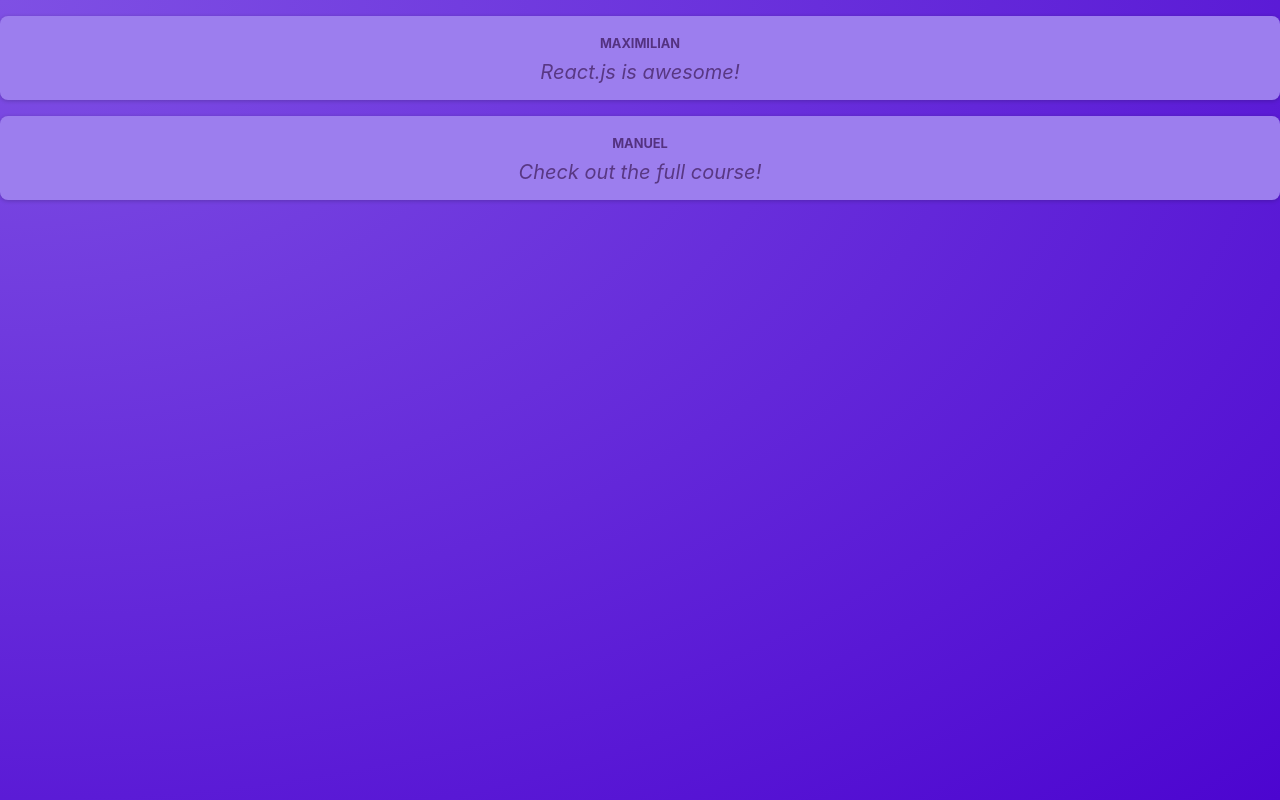
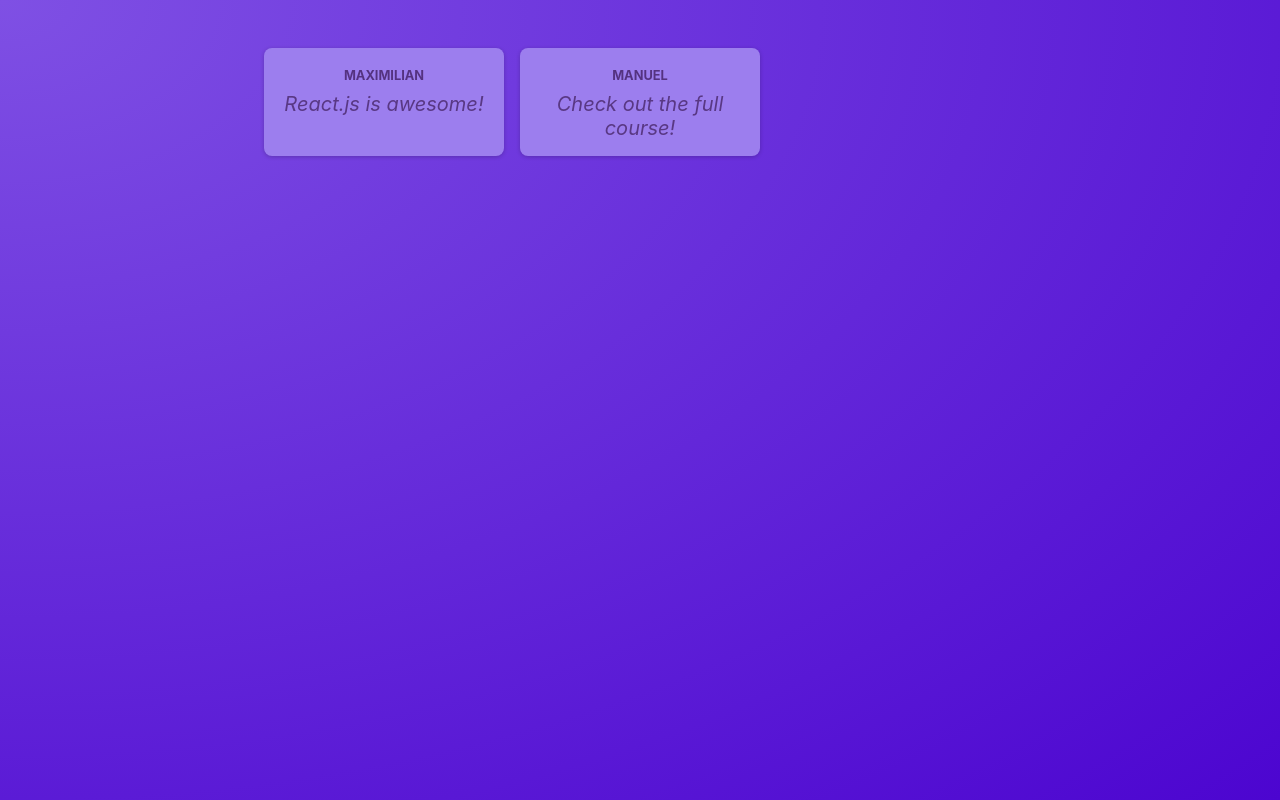
Before and after one commit to Madhurshani-Sivan/react-basics, a React (Vite) app: page / in a window 1280 px wide. Built offline with nearby package versions, Linux system fonts and the light colour scheme.

Commit message:
create and style PostsList component

```diff
--- a/src/App.jsx
+++ b/src/App.jsx
@@ -1,10 +1,9 @@
-import Post from "./components/Post";
+import PostsList from "./components/PostsList";
 
 function App() {
   return (
     <main>
-      <Post author="Maximilian" body="React.js is awesome!" />
-      <Post author="Manuel" body="Check out the full course!" />
+      <PostsList />
     </main>
   );
 }
--- a/src/components/Post.jsx
+++ b/src/components/Post.jsx
@@ -2,10 +2,10 @@ import classes from "./Post.module.css";
 
 function Post(props) {
   return (
-    <div className={classes.post}>
+    <li className={classes.post}>
       <p className={classes.author}>{props.author}</p>
       <p className={classes.text}>{props.body}</p>
-    </div>
+    </li>
   );
 }
 
--- /dev/null
+++ b/src/components/PostsList.jsx
@@ -0,0 +1,13 @@
+import Post from "./Post";
+import classes from "./PostsList.module.css";
+
+function PostsList() {
+  return (
+    <ul className={classes.posts}>
+      <Post author="Maximilian" body="React.js is awesome!" />
+      <Post author="Manuel" body="Check out the full course!" />
+    </ul>
+  );
+}
+
+export default PostsList;
--- /dev/null
+++ b/src/components/PostsList.module.css
@@ -0,0 +1,10 @@
+.posts {
+  list-style: none;
+  max-width: 50rem;
+  margin: 1rem auto;
+  padding: 1rem 0;
+  display: grid;
+  gap: 1rem;
+  grid-template-columns: repeat(3, 30%);
+  justify-content: center;
+}
```
